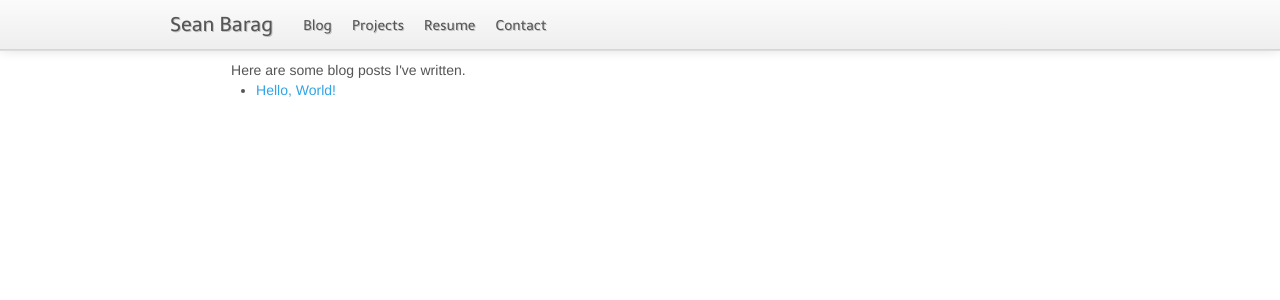
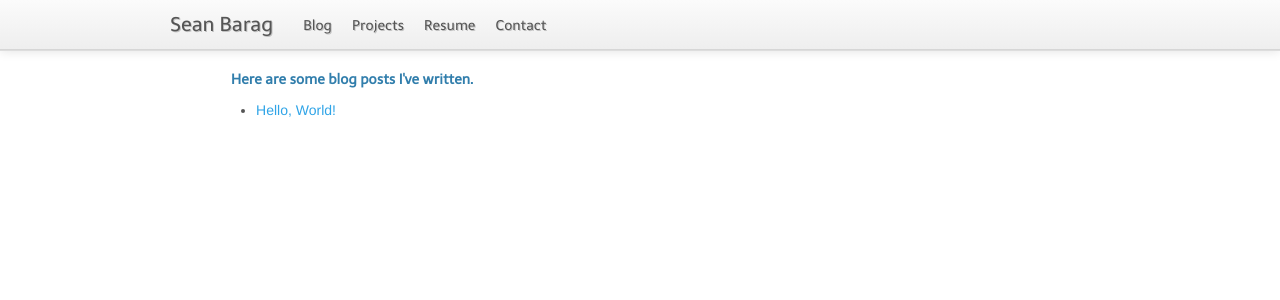
Before and after one commit to sjbarag/sjbarag.github.com, a Jekyll site: the page built from blog.html, in a window 1280 px wide. Shown: the top 300 px of the page. Built offline with Jekyll 4.4.1, drawn with Linux system fonts in a browser that asks for light colours; nearby versions of some CDN libraries; library files that are not in the unit come from our copies; Markdown is read by kramdown in place of the engine named in the settings.

Commit message:
Switch to <h5> for leader

```diff
--- a/blog.html
+++ b/blog.html
@@ -2,7 +2,7 @@
 layout: blog
 ---
 
-Here are some blog posts I've written.
+<h5>Here are some blog posts I've written.</h5>
 <ul>
 	{% for post in site.posts limit:5 %}
 	<li><a href="{{post.id}}">{{ post.title }}</a></li>
```
